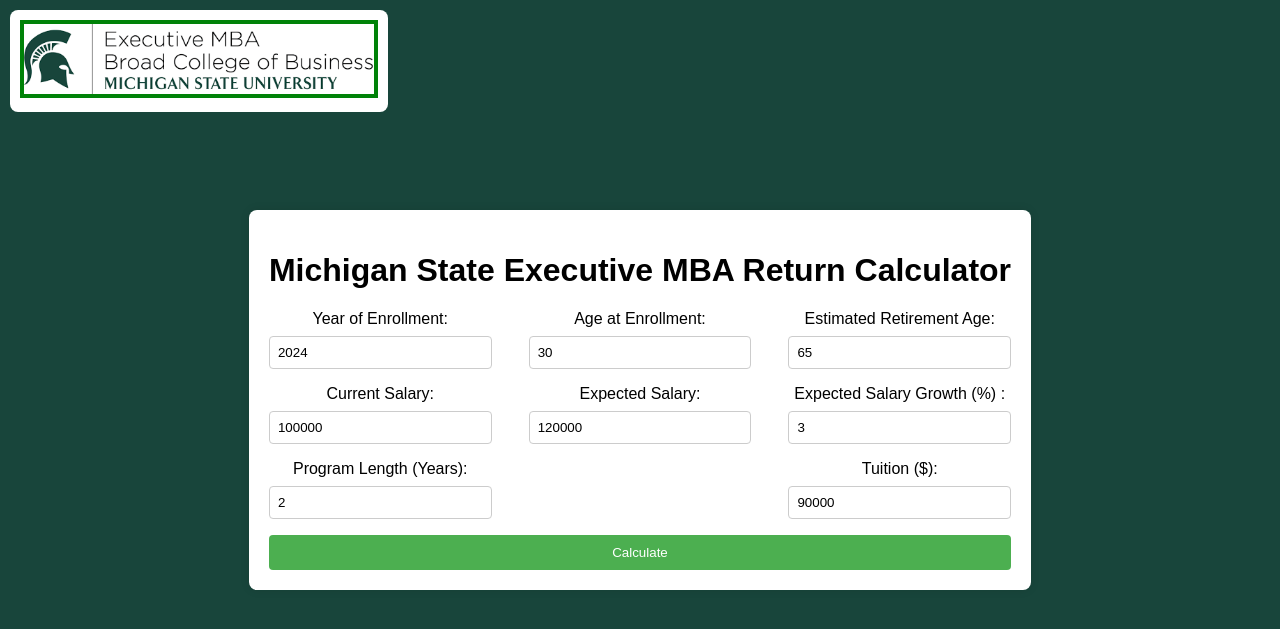
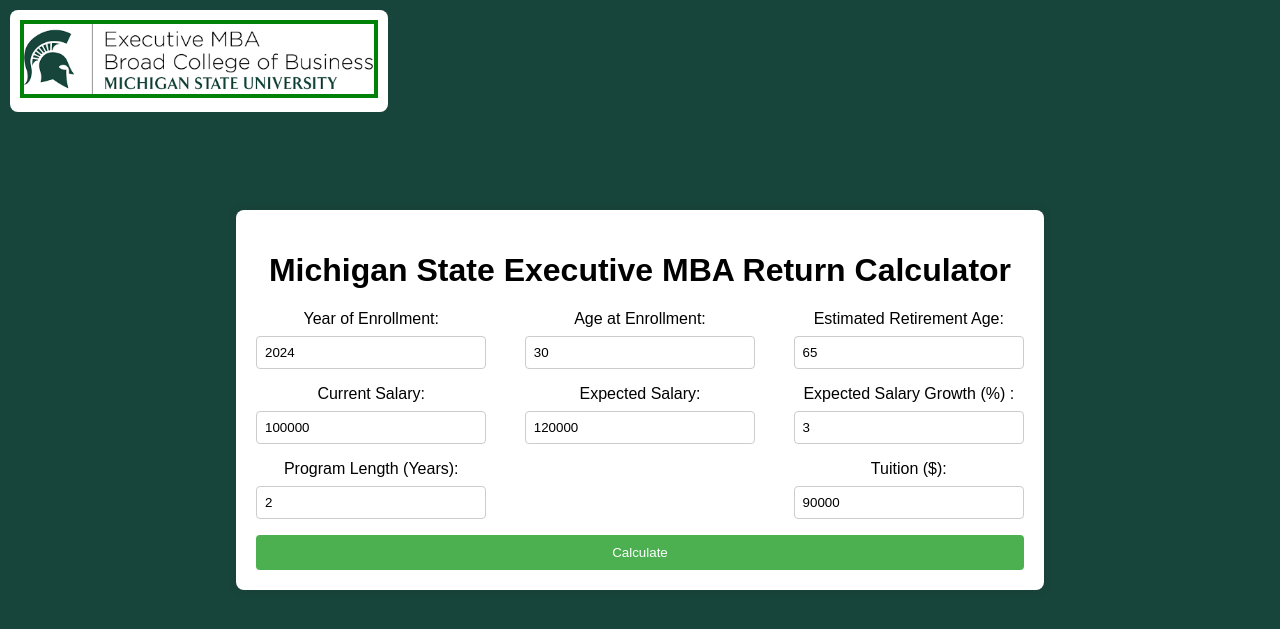
Before and after one commit to iampossiblyatwork/EMBA_ROI, a Flask app: page / in a window 1280 px wide. Shown: the top 629 px of the page. Run offline with Flask 2, Linux system fonts and the light colour scheme; parts of the project's set-up code (start-up, migrations or seed data) failed here and were passed over.

Commit message:
Update calculator.html

```diff
--- a/Templates/calculator.html
+++ b/Templates/calculator.html
@@ -81,6 +81,11 @@
                 border-radius: 0%;
                 border: 4px solid #008208;
             }
+            @media only screen and (min-width: 768px) {
+            /* Apply additional styles for larger screens if needed */
+            form {
+                width: 60%;
+            }
         </style>
     </head>
     <body>
```
